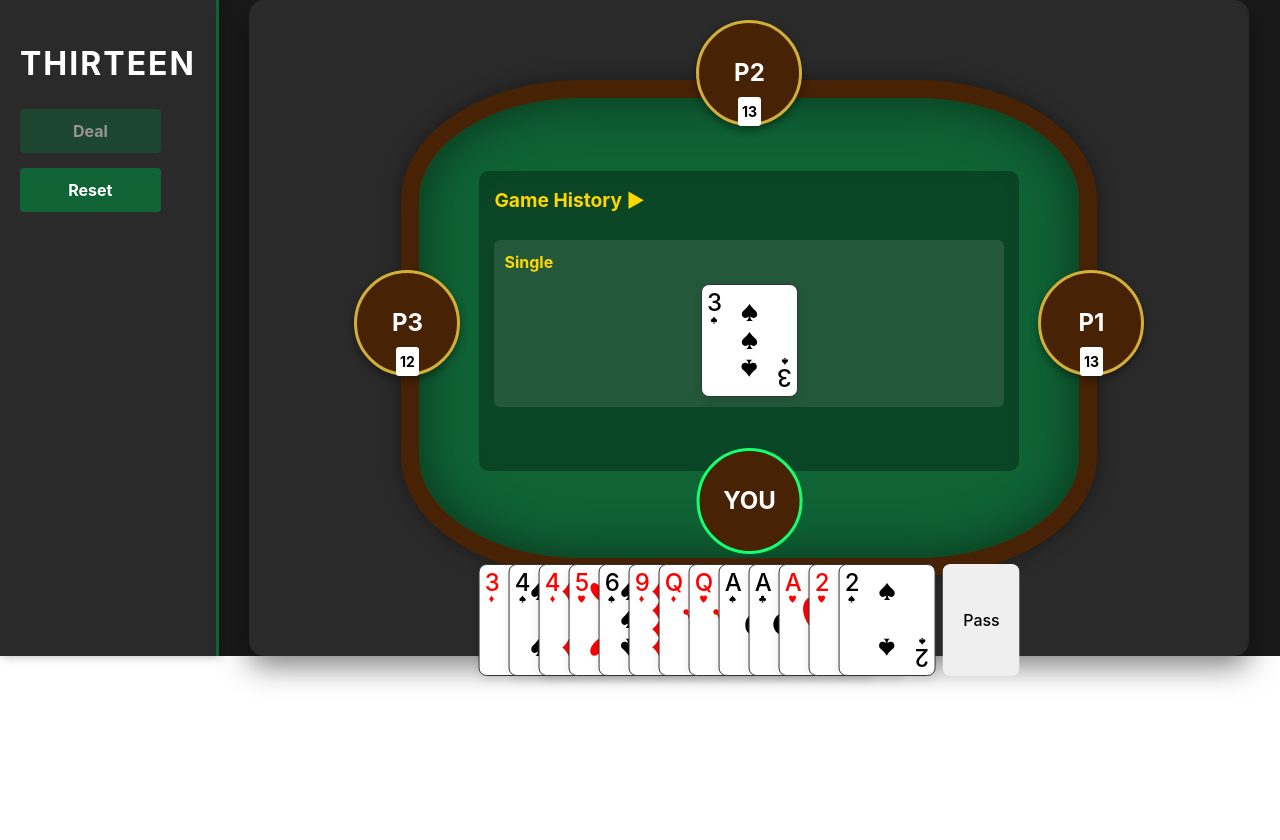
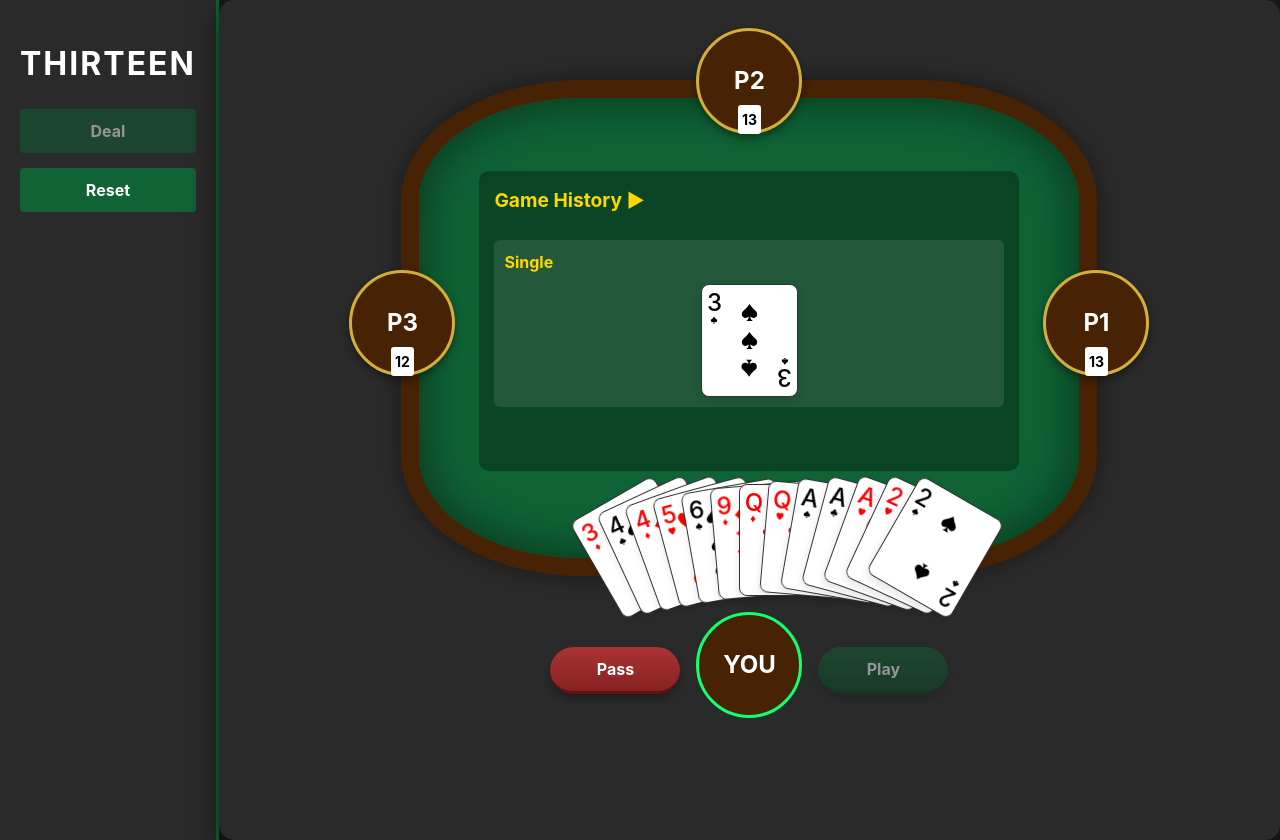
Before and after one commit to kevinphanle/ThirteenCardGame, a React (Vite) app: page / in a window 1280 px wide. Both pictures are taken after a click on the button "Deal". Before the commit the page ends 800 px from the top, so only its background shows below. Built offline with nearby package versions, Linux system fonts and the light colour scheme.

Commit message:
update player action UI

```diff
--- a/src/App.module.css
+++ b/src/App.module.css
@@ -160,9 +160,60 @@
 }
 
 .actionBtnContainer {
-  display: flex;
-  flex-direction: column;
-  gap: 10px;
+  position: absolute;
+  bottom: 0;
+  left: 50%;
+  top: 60px;
+  width: 300px;
+  transform: translateX(-50%);
+  z-index: 50;
+  margin-top: 20px;
+}
+
+.userAvatar button {
+  padding: 12px 20px;
+  border: none;
+  border-radius: 50px;
+  cursor: pointer;
+  font-weight: bold;
+  transition: all 0.2s;
+  font-size: 16px;
+  min-width: 130px;
+  box-shadow: 0 4px 8px rgba(0, 0, 0, 0.3);
+  background: linear-gradient(to bottom, #0f6335, #0a4a28);
+  border-bottom: 3px solid #083b20;
+  color: white;
+}
+
+.userAvatar button:hover:not(:disabled) {
+  background-color: #14894a;
+  transform: translateY(-2px);
+  box-shadow: 0 4px 8px rgba(0, 0, 0, 0.3);
+}
+
+.userAvatar button:active {
+  transform: translateY(1px);
+  box-shadow: 0 1px 2px rgba(0, 0, 0, 0.3);
+}
+
+/* Special styling for pass button */
+.userAvatar button:first-child {
+  background: linear-gradient(to bottom, #a33, #822);
+  border-bottom: 3px solid #611;
+}
+
+.userAvatar button:first-child:hover:not(:disabled) {
+  background-color: #c44;
+}
+
+/* Conditional Play Cards button styling */
+.userAvatar button:last-child {
+  background-color: #0f6335;
+}
+
+.userAvatar button:disabled {
+  opacity: 0.5;
+  cursor: not-allowed;
 }
 
 .disabledBtn {
@@ -788,11 +839,6 @@
 /* Casino-style poker table with static size */
 .gameTable {
   padding: 5rem;
-  display: flex;
-  flex-direction: column;
-  align-items: center;
-  justify-content: center;
-  gap: 10px;
   width: 1000px; /* Fixed width instead of 90% */
   margin: 0 auto;
   box-sizing: border-box;
@@ -800,12 +846,15 @@
   border-radius: 15px;
   box-shadow: 0 10px 30px rgba(0, 0, 0, 0.5);
   position: relative;
+  display: flex;
+  justify-content: center;
+  flex-grow: 1;
 }
 
 /* Position each player in their grid area */
 .topPlayer {
   position: absolute;
-  top: 10px;
+  top: -80px;
   left: 50%;
   transform: translateX(-50%);
   z-index: 10;
@@ -813,7 +862,7 @@
 
 .leftPlayer {
   position: absolute;
-  left: 95px;
+  left: -80px;
   top: 50%;
   transform: translateY(-50%);
   z-index: 10;
@@ -821,7 +870,7 @@
 
 .rightPlayer {
   position: absolute;
-  right: 95px;
+  right: -80px;
   top: 50%;
   transform: translateY(-50%);
   z-index: 10;
@@ -829,18 +878,46 @@
 
 .bottomPlayer {
   position: absolute;
-  bottom: -30px;
+  bottom: -180px; /* Reduced from -180px to be closer to the table */
   left: 50%;
   transform: translateX(-50%);
-  /* width: 600px; */
   z-index: 10;
+  display: flex;
+  flex-direction: column;
+  align-items: center; /* Ensure everything is centered */
+  width: 600px;
 }
+
+.bottomPlayer .hand {
+  display: flex;
+  position: relative;
+  height: 130px; /* Increased height for better fan visibility */
+  width: 540px;
+  transform-style: preserve-3d;
+  justify-content: center;
+  align-items: flex-end; /* Align from bottom for fan effect */
+  margin: 0 auto; /* Center in container */
+}
+
+.bottomPlayer .cardContainer {
+  position: absolute;
+  transition: all 0.3s ease;
+  transform-origin: bottom center;
+  will-change: transform;
+  /* Base style that will be overridden inline */
+}
+
+.bottomPlayer .selected {
+  transform: translateY(-30px) !important;
+  z-index: 100 !important;
+  box-shadow: 0 10px 20px rgba(0, 0, 0, 0.3) !important;
+}
+
 /* Casino-style felt table surface */
 .centerPlayArea {
-  grid-area: center;
-  background-color: #0f6335; /* Darker green felt from image */
-  border-radius: 180px / 120px; /* More oval shape like in the image */
-  border: 18px solid #472205; /* Dark wood trim like in image */
+  background-color: #0f6335;
+  border-radius: 180px / 120px;
+  border: 18px solid #472205;
   box-shadow: inset 0 0 50px rgba(0, 0, 0, 0.5), 0 0 20px rgba(0, 0, 0, 0.4);
   padding: 30px;
   position: relative;
@@ -848,8 +925,8 @@
   flex-direction: column;
   justify-content: center;
   align-items: center;
-  height: 400px; /* Fixed height for the table */
-  width: 600px; /* Fixed max width for the table */
+  height: 400px;
+  width: 600px;
 }
 
 /* Table rail based on image */
@@ -906,6 +983,7 @@
   border-right: 3px solid #0f6335;
   color: white;
   box-shadow: 2px 0 10px rgba(0, 0, 0, 0.3);
+  min-height: 100vh;
 }
 
 .header h1 {
@@ -920,7 +998,6 @@
   display: flex;
   flex-direction: column;
   gap: 15px;
-  width: 80%;
 }
 
 .btnContainer button {
@@ -945,11 +1022,13 @@
   display: flex;
   flex-direction: column;
   align-items: center;
-  justify-content: center;
-  display: flex;
-  flex-direction: column;
-  align-items: center;
   position: relative; /* For absolute positioning of thought bubble */
+}
+
+.userAvatar {
+  flex-direction: row;
+  gap: 1rem;
+  margin-top: 1rem;
 }
 
 .avatarIcon {
@@ -1018,11 +1097,11 @@
 
 .userHandArea {
   display: flex;
-  gap: 0.5rem;
-
-  button {
-    height: 100%;
-  }
+  flex-direction: column;
+  align-items: center;
+  width: 100%;
+  position: relative;
+  /* padding-bottom: 70px; */
 }
 
 /* Thought bubble styles */
--- a/src/PlayArea.tsx
+++ b/src/PlayArea.tsx
@@ -39,6 +39,8 @@ const PlayArea: React.FC<PlayAreaProps> = ({ playerHands, onPlayCards }) => {
 
   return (
     <div className={classNames.gameTable}>
+      {/* Center play area */}
+      <div className={classNames.centerPlayArea}>
         {/* Top player (player 2) */}
         <div className={classNames.topPlayer}>
           <Player
@@ -62,14 +64,10 @@ const PlayArea: React.FC<PlayAreaProps> = ({ playerHands, onPlayCards }) => {
             isUserControlled={false}
           />
         </div>
-
-      {/* Center play area */}
-      <div className={classNames.centerPlayArea}>
         <HandHistory
           handHistory={handHistory}
           currentHandType={currentHandType}
         />
-      </div>
 
         {/* Right player (player 1) */}
         <div className={classNames.rightPlayer}>
@@ -95,6 +93,7 @@ const PlayArea: React.FC<PlayAreaProps> = ({ playerHands, onPlayCards }) => {
           />
         </div>
       </div>
+    </div>
   );
 };
 
--- a/src/Player.tsx
+++ b/src/Player.tsx
@@ -368,8 +368,49 @@ const Player: React.FC<PlayerProps> = ({
         classNames.player
       }`}
     >
+      {isUserControlled && (
+        <div className={classNames.userHandArea}>
+          <div className={classNames.hand}>
+            {hand.map((card, index) => {
+              // Calculate fan position and rotation
+              const totalCards = hand.length;
+              const fanAngle = 60; // Total angle of the fan in degrees
+              const anglePerCard = fanAngle / Math.max(totalCards - 1, 1);
+              const currentAngle = -fanAngle / 2 + anglePerCard * index;
+              const isSelectedCard = selectedCards.some(
+                (selectedCard) =>
+                  selectedCard.rank === card.rank &&
+                  selectedCard.suit === card.suit
+              );
+
+              return (
+                <div
+                  key={index}
+                  className={`${classNames.cardContainer} ${classNames.clickable}`}
+                  style={{
+                    transform: `translateY(${
+                      isSelectedCard ? -30 : 0
+                    }px) rotate(${currentAngle}deg)`,
+                    zIndex: isSelectedCard ? 100 : index,
+                    left: `calc(50% - ${totalCards * 10}px + ${index * 20}px)`,
+                  }}
+                  onClick={() => handleCardSelect(card)}
+                >
+                  <Card card={card} selected={isSelectedCard} />
+                </div>
+              );
+            })}
+          </div>
+        </div>
+      )}
+
       {/* Player avatar - show for BOTH user and AI players */}
-      <div className={classNames.playerAvatar}>
+      <div
+        className={`${classNames.playerAvatar} ${
+          isUserControlled ? classNames.userAvatar : ""
+        }`}
+      >
+        {isUserControlled && <button onClick={passTurn}>Pass</button>}
         <div
           className={`${classNames.avatarIcon} ${
             isCurrentPlayer ? classNames.currentPlayer : ""
@@ -378,6 +419,16 @@ const Player: React.FC<PlayerProps> = ({
           {/* Show player number/icon */}
           {isUserControlled ? "YOU" : "P" + playerIndex}
         </div>
+
+        {isUserControlled && (
+          <button
+            disabled={!isCurrentPlayer || selectedCards.length == 0}
+            onClick={playHand}
+          >
+            Play
+          </button>
+        )}
+
         {!isUserControlled && (
           <div className={classNames.cardCount}>
             <div className={classNames.cardIcon}>
@@ -385,47 +436,11 @@ const Player: React.FC<PlayerProps> = ({
             </div>
           </div>
         )}
+
         {isCurrentPlayer && !isUserControlled && (
           <div className={classNames.playerStatus}>Thinking</div>
         )}
       </div>
-      {isUserControlled && (
-        // User's hand - show cards
-        <div className={classNames.userHandArea}>
-          <div className={classNames.hand}>
-            {hand.map((card, index) => (
-              <div
-                key={index}
-                className={`${classNames.cardContainer} ${
-                  isUserControlled
-                    ? classNames.clickable
-                    : classNames.nonClickable
-                }`}
-                style={{ left: `${index * 30}px` }}
-                onClick={
-                  isUserControlled ? () => handleCardSelect(card) : undefined
-                }
-              >
-                <Card
-                  card={card}
-                  selected={selectedCards.some(
-                    (selectedCard) =>
-                      selectedCard.rank === card.rank &&
-                      selectedCard.suit === card.suit
-                  )}
-                />
-              </div>
-            ))}
-          </div>
-          <div className={classNames.actionBtnContainer}>
-            <button onClick={passTurn}>Pass</button>
-
-            {selectedCards.length > 0 && isCurrentPlayer && (
-              <button onClick={playHand}>Play Cards</button>
-            )}
-          </div>
-        </div>
-      )}
     </div>
   );
 };
```
Lines whose indentation alone changed are shown as unchanged.
